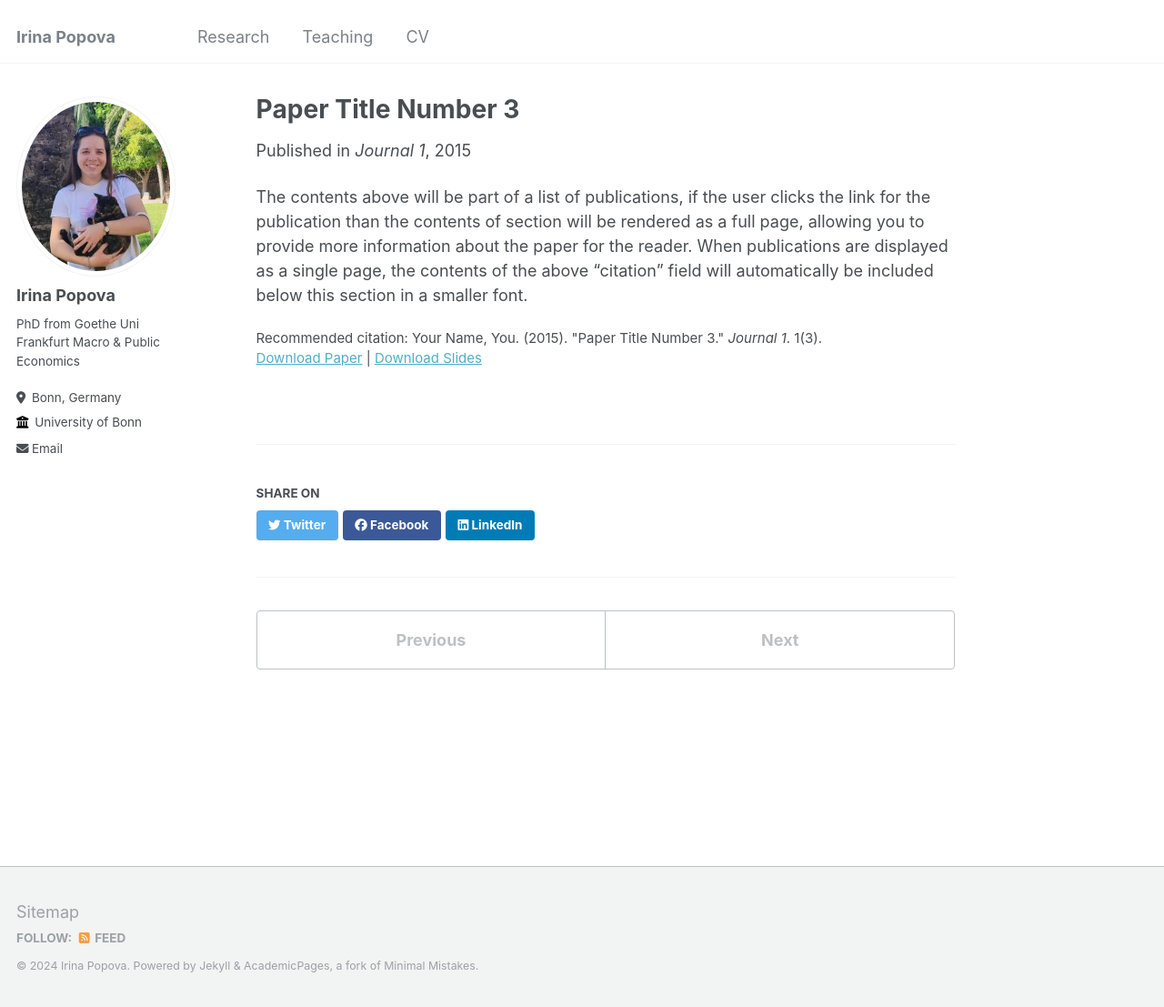
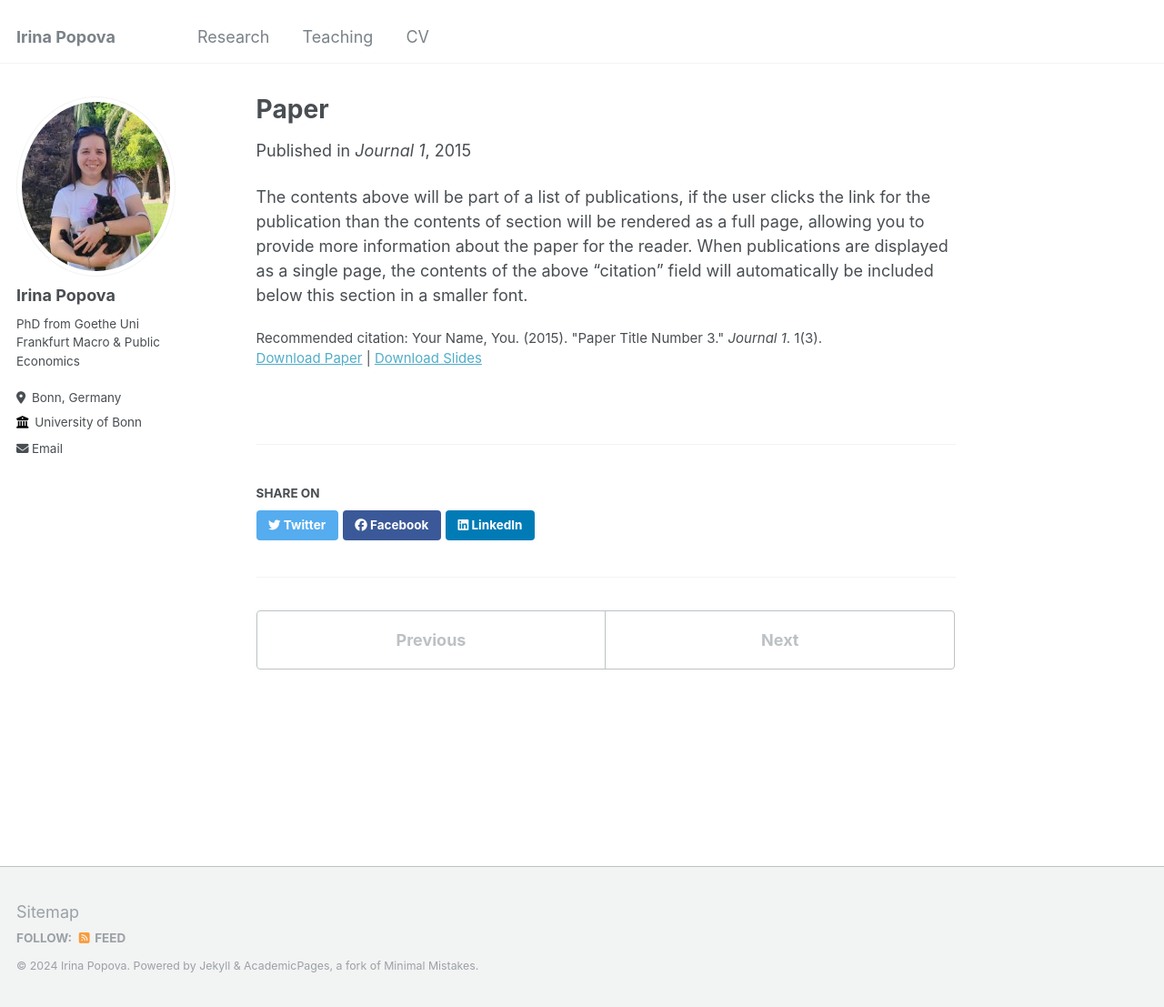
Before and after one commit to theta73/theta73.github.io, a Jekyll site: the page built from _publications/2015-10-01-paper-title-number-3.md, in a window 1280 px wide and 1107 px high. Shown: the whole window at 91% size. Built offline with Jekyll 4.4.1, drawn with Linux system fonts in a browser that asks for light colours; a file with an impossible date is left out.

Commit message:
Update 2015-10-01-paper-title-number-3.md

```diff
--- a/_publications/2015-10-01-paper-title-number-3.md
+++ b/_publications/2015-10-01-paper-title-number-3.md
@@ -1,5 +1,5 @@
 ---
-title: "Paper Title Number 3"
+title: "Paper"
 collection: publications
 permalink: /publication/2015-10-01-paper-title-number-3
 excerpt: 'This paper is about the number 3. The number 4 is left for future work.'
```
